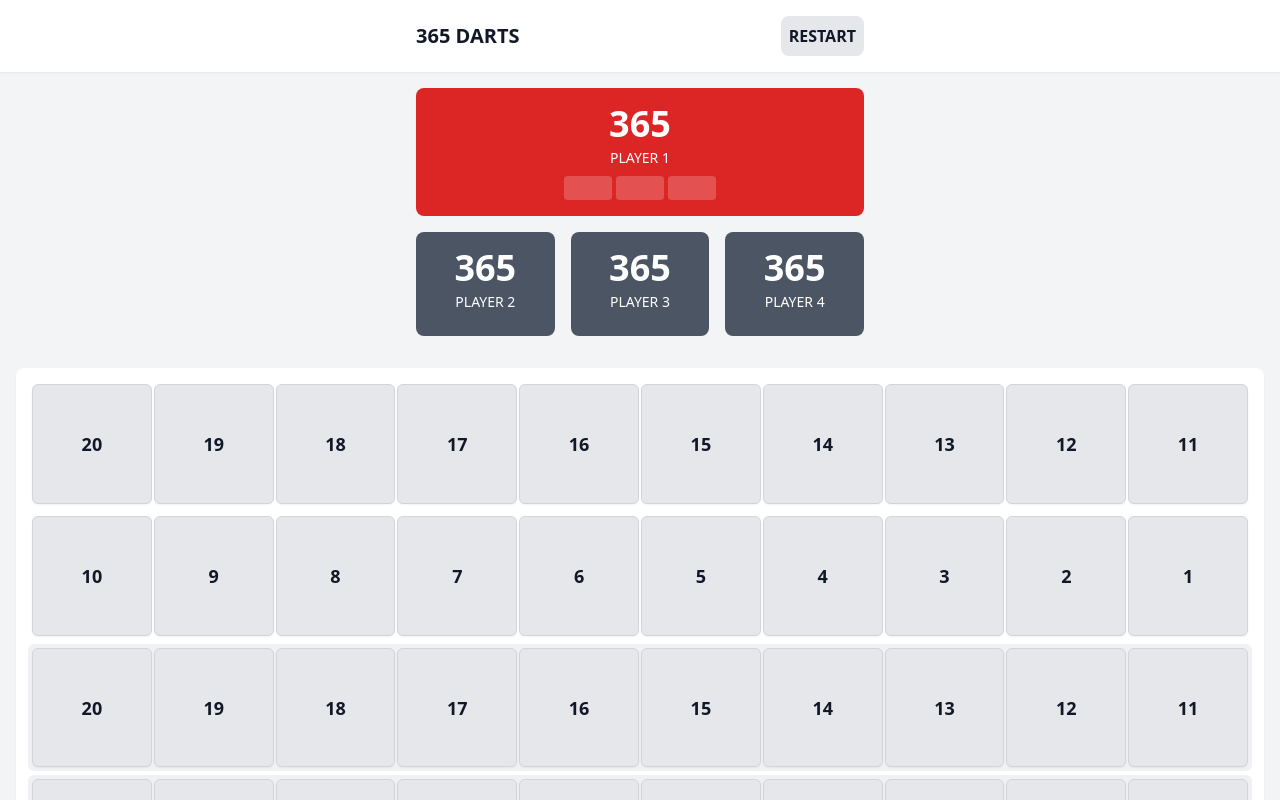
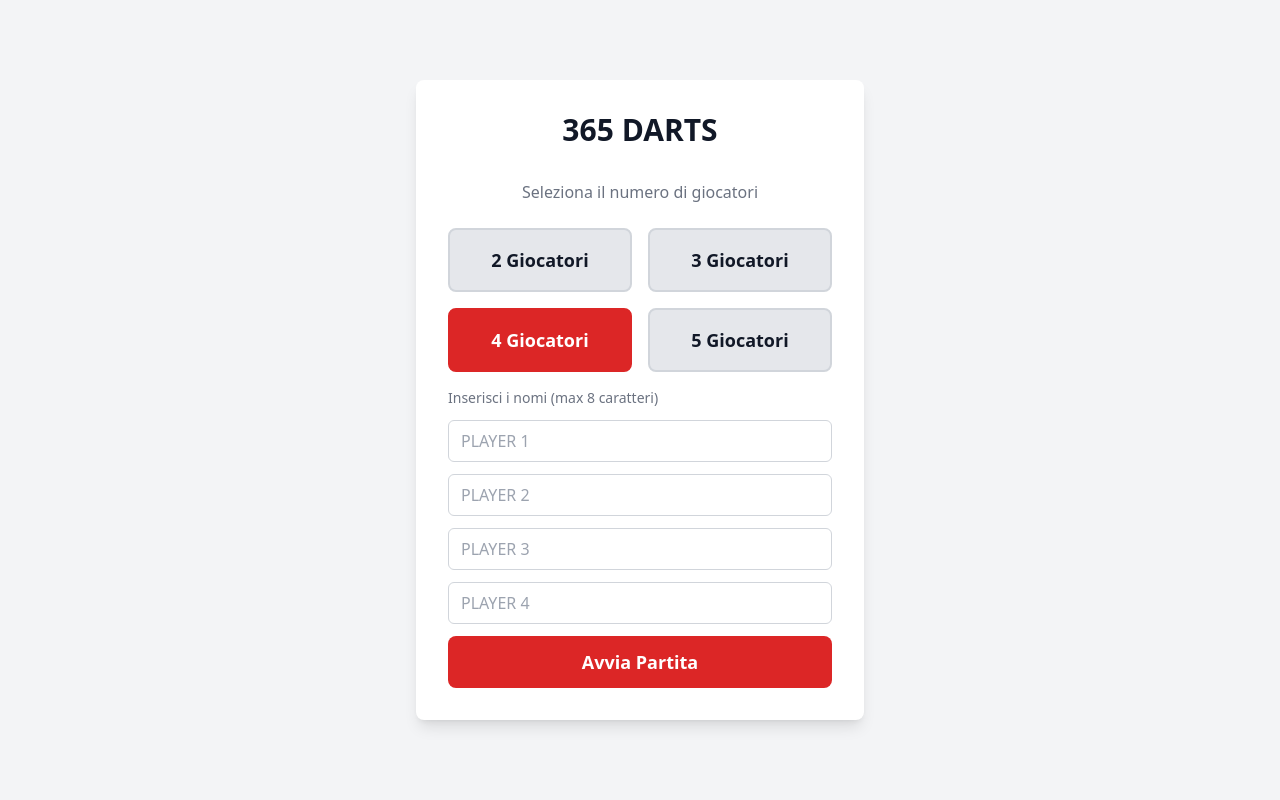
Before and after one commit to LeonardoSerafin/365Freccette, a React (Create React App) app: page / in a window 1280 px wide. Both pictures are taken after a click on the button "4 Giocatori". Shown: the top 800 px of the page. Built offline with nearby package versions, Linux system fonts and the light colour scheme.

Commit message:
Version 13

```diff
--- a/src/App.js
+++ b/src/App.js
@@ -39,12 +39,15 @@ const DartsGame = () => {
   const [winner, setWinner] = useState(null);
   const [currentTurnThrows, setCurrentTurnThrows] = useState([]);
   const [throwsCount, setThrowsCount] = useState(0);
+  // NUOVI STATI: selezione modalità e nomi
+  const [selectedNumPlayers, setSelectedNumPlayers] = useState(null);
+  const [nameInputs, setNameInputs] = useState([]);
 
-  // Inizializza giocatori
-  const initGame = (playerCount) => {
+  // Inizializza giocatori (aggiornata per accettare nomi)
+  const initGame = (playerCount, names = []) => {
     const newPlayers = Array.from({ length: playerCount }, (_, i) => ({
       id: i + 1,
-      name: `PLAYER ${i + 1}`,
+      name: names[i] && names[i].trim() ? names[i].trim() : `PLAYER ${i + 1}`,
       score: 365,
       turnStartScore: 365
     }));
@@ -169,6 +172,30 @@ const DartsGame = () => {
     setWinner(null);
     setCurrentTurnThrows([]);
     setThrowsCount(0);
+  };
+
+  // Selezione numero giocatori (non avvia la partita)
+  const selectPlayers = (num) => {
+    setSelectedNumPlayers(num);
+    setNameInputs(prev => {
+      const next = prev.slice(0, num);
+      while (next.length < num) next.push('');
+      return next;
+    });
+  };
+
+  const handleNameChange = (idx, value) => {
+    setNameInputs(prev => {
+      const next = [...prev];
+      next[idx] = value.slice(0, 8); // max 8 caratteri
+      return next;
+    });
+  };
+
+  const startGame = () => {
+    if (!selectedNumPlayers) return;
+    const names = nameInputs.map((n, i) => (n && n.trim()) ? n.trim() : `PLAYER ${i + 1}`);
+    initGame(selectedNumPlayers, names);
   };
 
   // Ordine inattivi: per id crescente, escludendo l'attivo
@@ -339,24 +366,64 @@ const DartsGame = () => {
           <p className="text-center mb-6" style={{ color: COLORS.textSecondary }}>
             Seleziona il numero di giocatori
           </p>
-          <div className="grid grid-cols-2 gap-4">
-            {[2, 3, 4, 5].map(num => (
+
+          <div className="grid grid-cols-2 gap-4 mb-4">
+            {[2, 3, 4, 5].map(num => {
+              const selected = selectedNumPlayers === num;
+              return (
+                <button
+                  key={num}
+                  onClick={() => selectPlayers(num)}
+                  className="py-4 px-6 rounded-lg font-semibold text-lg transition-colors"
+                  style={{
+                    backgroundColor: selected ? COLORS.primary : COLORS.button,
+                    color: selected ? 'white' : COLORS.text,
+                    border: `2px solid ${selected ? COLORS.primary : COLORS.border}`,
+                    cursor: 'pointer'
+                  }}
+                >
+                  {num} Giocatori
+                </button>
+              );
+            })}
+          </div>
+
+          {selectedNumPlayers && (
+            <div className="space-y-3">
+              <p className="text-sm" style={{ color: COLORS.textSecondary }}>
+                Inserisci i nomi (max 8 caratteri)
+              </p>
+              <div className="grid gap-3" style={{ gridTemplateColumns: '1fr' }}>
+                {Array.from({ length: selectedNumPlayers }, (_, i) => (
+                  <input
+                    key={i}
+                    type="text"
+                    maxLength={8}
+                    value={nameInputs[i] || ''}
+                    onChange={(e) => handleNameChange(i, e.target.value)}
+                    placeholder={`PLAYER ${i + 1}`}
+                    className="w-full px-3 py-2 rounded-md"
+                    style={{
+                      border: `1px solid ${COLORS.border}`,
+                      color: COLORS.text,
+                      backgroundColor: 'white'
+                    }}
+                  />
+                ))}
+              </div>
+
               <button
-                key={num}
-                onClick={() => initGame(num)}
-                className="py-4 px-6 rounded-lg font-semibold text-lg transition-colors"
+                onClick={startGame}
+                className="w-full py-3 rounded-lg font-semibold text-white text-lg transition-colors"
                 style={{
-                  backgroundColor: COLORS.button,
-                  color: COLORS.text,
-                  border: `2px solid ${COLORS.border}`
+                  backgroundColor: COLORS.primary,
+                  cursor: 'pointer'
                 }}
-                onMouseOver={(e) => e.target.style.backgroundColor = COLORS.buttonHover}
-                onMouseOut={(e) => e.target.style.backgroundColor = COLORS.button}
               >
-                {num} Giocatori
+                Avvia Partita
               </button>
-            ))}
-          </div>
+            </div>
+          )}
         </div>
       </div>
     );
```
